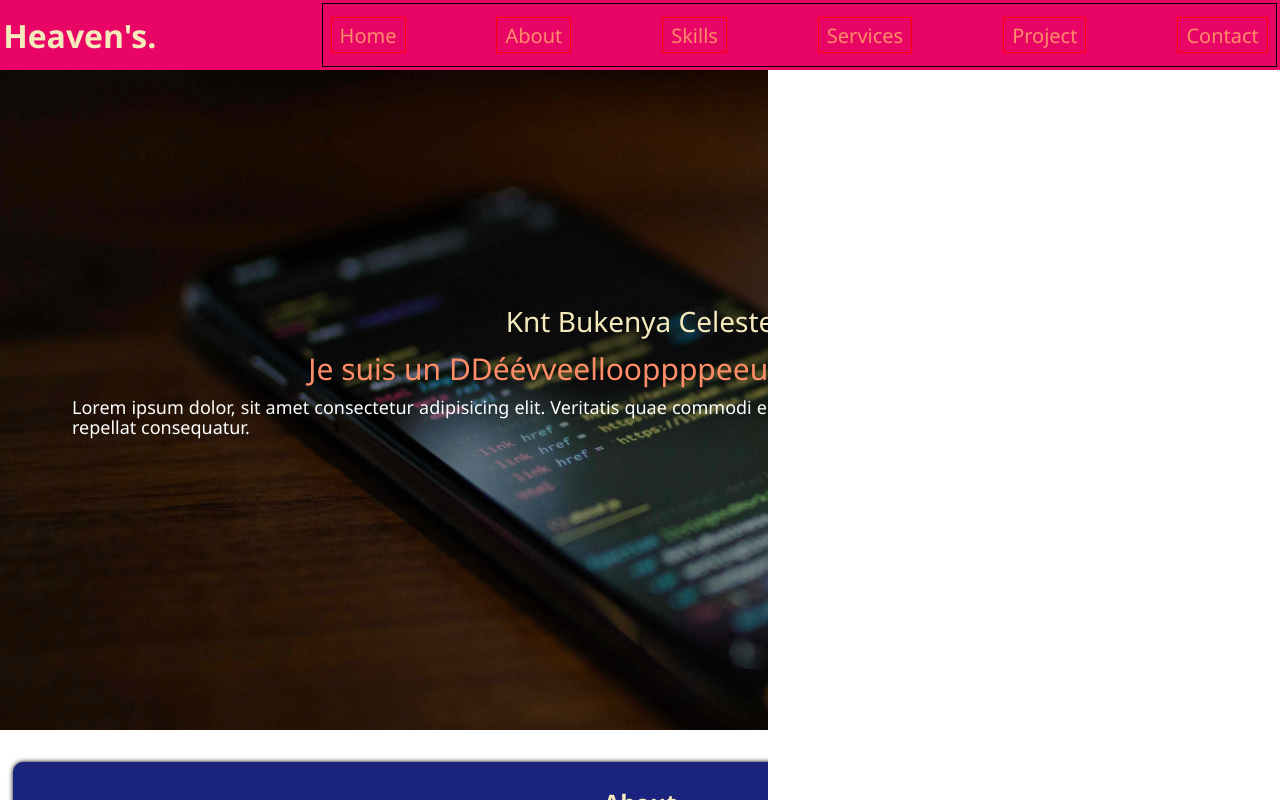
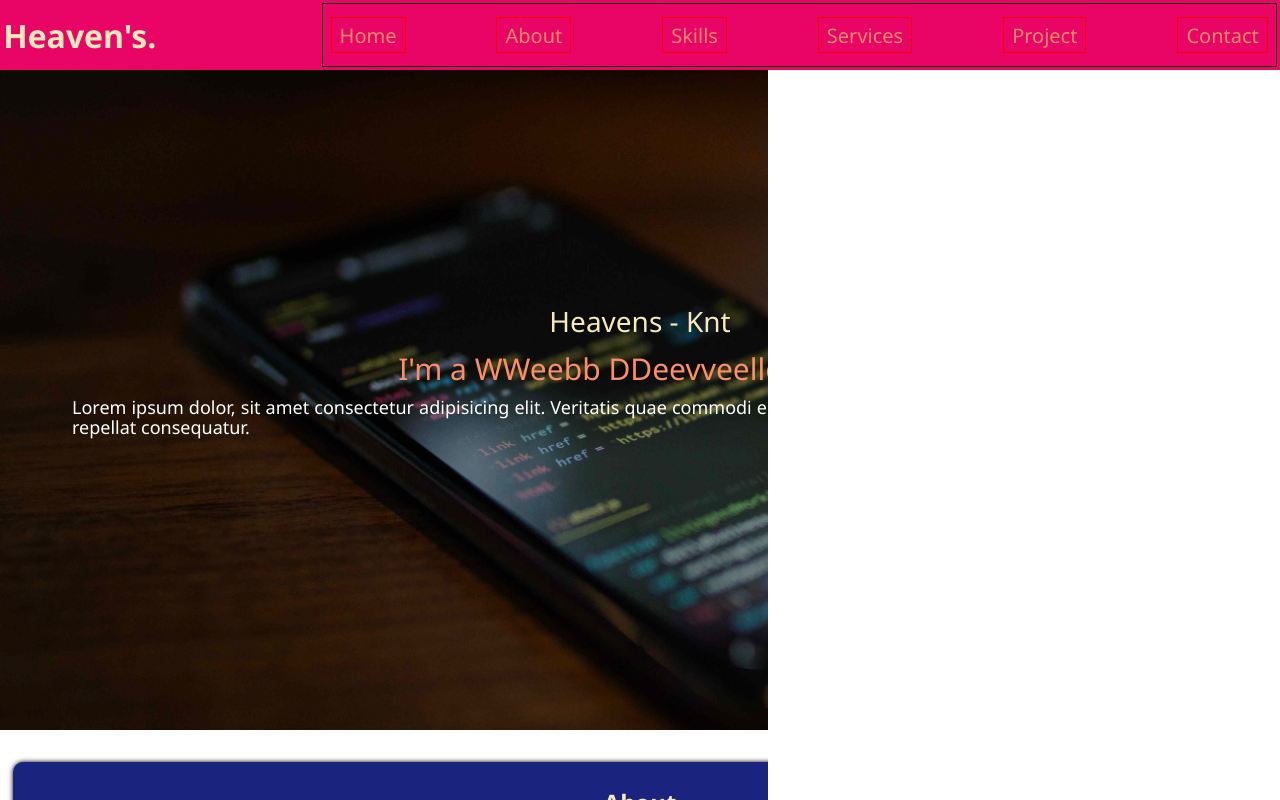
Before and after one commit to Heavens-knt/celeste-portfolio, a React (Vite) app: page / in a window 1280 px wide. Built offline with nearby package versions, Linux system fonts and the light colour scheme.

Commit message:
add some changes

```diff
--- a/src/components/About/About.jsx
+++ b/src/components/About/About.jsx
@@ -17,7 +17,7 @@ function About() {
       typeSpeed: 200,
       backSpeed: 100,
       backDelay: 2000,
-      strings: ["Développeur Web", "Programmeur"],
+      strings: ["Web Developer", "Programmer"],
     });
   }, []);
 
@@ -44,13 +44,13 @@ function About() {
         <section className={styles.content}>
         	{/*<img src={img} alt="my-image" />*/}
           <section className={styles.above} ref={target}>
-            <h2 className={isInterset ? styles.active : ""}>Knt Bukenya Celeste</h2>
-            <p className={`${styles.aboutSkills} ${isInterset ? styles.active : ''}`}>Im a Web <span ref={myTarget}></span></p>
+            <h2 className={isInterset ? styles.active : ""}>Heavens - Knt</h2>
+            <p className={`${styles.aboutSkills} ${isInterset ? styles.active : ''}`}>I'm a <span ref={myTarget}></span></p>
           </section>
         </section>
         <section className={styles.aboutDetails}>
           <p>Lorem ipsum dolor sit amet consectetur adipisicing elit. Facilis alias perferendis eum ipsum maxime nostrum ex rem unde provident reiciendis eligendi doloremque sit beatae, praesentium ipsa iure magni blanditiis! Reiciendis?</p>
-          <button className={styles.downloadBtn}>Download CV</button>
+          <a href={fbIcon} download className={styles.downloadBtn}>Download CV</a>
           <section className={styles.socials}>
             {/*<a href="#"><img src={fbIcon} alt="fb-icon" /></a>
             <a href="#"><img src={fbIcon} alt="" /></a>
--- a/src/components/About/About.module.css
+++ b/src/components/About/About.module.css
@@ -35,7 +35,7 @@
 }
 
 .About .content .above h2 {
-    color: var(--secondary-color);
+    color: var(--fourth-color);
     transition-delay: .25s;
     transition-duration: 1s;
     transition-timing-function: ease-out();
@@ -55,6 +55,10 @@
     transition-timing-function: ease-out();
 }
 
+.About .content .above .aboutSkills span {
+  color: var(--secondary-color);
+}
+
 .About .aboutDetails {
     margin: .5rem auto;
 	  font-size: 18px;
@@ -63,14 +67,15 @@
 }
 
 .aboutDetails .downloadBtn {
+    display: inline-block;
     padding: .6rem 1rem;
     margin: 1rem 1rem;
     font-size: 18px;
     font-weight: 500;
     border: none;
     border-radius: 10px;
-    background-color: var(--fourth-color);
-    color: var(--third-color);
+    background-color: var(--secondary-color);
+    color: var(--fourth-color);
 }
 
 .aboutDetails .socials{
--- a/src/components/Footer/Footer.jsx
+++ b/src/components/Footer/Footer.jsx
@@ -13,7 +13,7 @@ function Footer() {
         {socials.map(social => <ListItem icon={social.icon} href={social.link} alt={social.name} />)}
       </div>
     	<div className = {styles.copyright}>
-        <p>Created by <span>knt Bukenya Céleste</span>  &copy; {year} All rights reserved!</p>
+        <p>Created by <span>Heavens - Knt</span>  &copy; {year} All rights reserved!</p>
       </div>
   	</footer>
   )
--- a/src/components/Footer/Footer.module.css
+++ b/src/components/Footer/Footer.module.css
@@ -31,7 +31,7 @@
 }
 
 .footer .copyright p span {
-    color: black;
+    color: var(--primary-color);
     font-weight: 500;
     font-size: 18px;
 }
--- a/src/components/Home/Home.jsx
+++ b/src/components/Home/Home.jsx
@@ -10,14 +10,14 @@ function Home({menuOpen}) {
       typeSpeed: 200,
       backSpeed: 100,
       backDelay: 2000,
-      strings: ["Développeur Web", "Programmeur"],
+      strings: ["Web Developer", "Programmer"],
     });
   }, []);
   return (
     <section className={styles.home}>
         <section className={`${styles.centerContaint} ${!menuOpen ? styles.active : ""}`} id="home">
-						<h1>Knt Bukenya Celeste</h1>
-            <p className={styles.homeSkills}>Je suis un <span ref={myTarget}></span></p>
+						<h1>Heavens - Knt</h1>
+            <p className={styles.homeSkills}>I'm a <span ref={myTarget}></span></p>
             <p className={styles.homeDetails}>Lorem ipsum dolor, sit amet consectetur adipisicing elit. Veritatis quae commodi enim possimus suscipit nisi dolorem inventore ipsum repellat consequatur.</p>
         </section>
     </section>
--- a/src/components/NavBar/NavBar.module.css
+++ b/src/components/NavBar/NavBar.module.css
@@ -39,7 +39,7 @@
 
 .navbar ul a {
     font-size: 30px;
-    color: var(--secondary-color);
+
 }
 
 .navbar ul a {
@@ -85,7 +85,6 @@
     height: 35px;
     display: grid;
     place-content: center;
-    background-color: var(--third-color);
     border-radius: 5px;
     box-shadow: 0 0 5px var(--third-color);
 }
--- a/src/components/ProjectItem/ProjectItem.jsx
+++ b/src/components/ProjectItem/ProjectItem.jsx
@@ -1,14 +1,14 @@
 import styles from "./ProjectItem.module.css"
 
-function ProjectItem({imgSrc, name}) {
+function ProjectItem({imgSrc, name, link}) {
   return (
-        <a href="#" className={`${styles.projectItem} ${name}`}>
+        <a href={link} target="_blank" className={`${styles.projectItem} ${name}`}>
         	<div className={styles.container}>
             <h3>{name}</h3>
             <p>Lorem ipsum dolor sit amet consectetur adipisicing elit. Dolore, soluta!</p>
-            <div className={styles.projectImg}>
+            {/*<div className={styles.projectImg}>
               <img src={imgSrc} alt="" />
-            </div>
+            </div>*/}
           </div>
         </a>
   )
--- a/src/components/ProjectItem/ProjectItem.module.css
+++ b/src/components/ProjectItem/ProjectItem.module.css
@@ -9,7 +9,7 @@
     display: flex;
     justify-content: center;
     align-items: center;
-    background-color: var(--primary-color);
+    background-color: var(--fourth-color);
     /*box-shadow: 0 0 5px var(--primary-color);*/
     overflow: hidden;
 }
@@ -55,13 +55,13 @@
     border-radius: 10px;
     z-index: 1;
     color: var(--primary-color);
-    background-color: var(--third-color);
+    background-color: var(--fourth-color);
 }
 
 .projectItem h3 {
     margin: .5rem;
     text-transform: uppercase;
-    color: var(--primary-color);
+    color: var(--secondary-color);
 }
 
 
--- a/src/components/Projects/Projects.jsx
+++ b/src/components/Projects/Projects.jsx
@@ -12,8 +12,9 @@ function Projects() {
           <p>Lorem ipsum dolor sit amet consectetur adipisicing elit. Debitis laborum a provident veniam, eum ullam deserunt! Accusamus reprehenderit eligendi blanditiis, quo molestias et similique voluptate, aliquam numquam, delectus enim qui.</p>
         </section>
         <section className={styles.projectsItems}>
-          <ProjectItem imgSrc={stopwhatchImg} name="stopwhatch"/>
-          <ProjectItem imgSrc={weatherImg} name="weather-app"/>
+          <ProjectItem link="https://github.com/Heavens-knt/stopwatch-js" imgSrc={stopwhatchImg} name="stopwhatch"/>
+          <ProjectItem link="https://github.com/Heavens-knt/WeatherAPP" imgSrc={weatherImg} name="weather-app"/>
+          <ProjectItem link="https://github.com/Heavens-knt/celeste-portfolio" imgSrc={weatherImg} name="heavens-portfolio"/>
         </section>
     </section>
   )
--- a/src/utils/constants.js
+++ b/src/utils/constants.js
@@ -17,7 +17,7 @@ const socials = [
     {
         name: "facebook",
         icon: "/images/socials/icons8-facebook-480.svg",
-        link: "https://www.facebook.com/celest.knt?mibextid=ZbWKwL"
+        link: "https://www.facebook.com/profile.php?id=100068791806393"
     },
     {
         name: "youtube",
```
